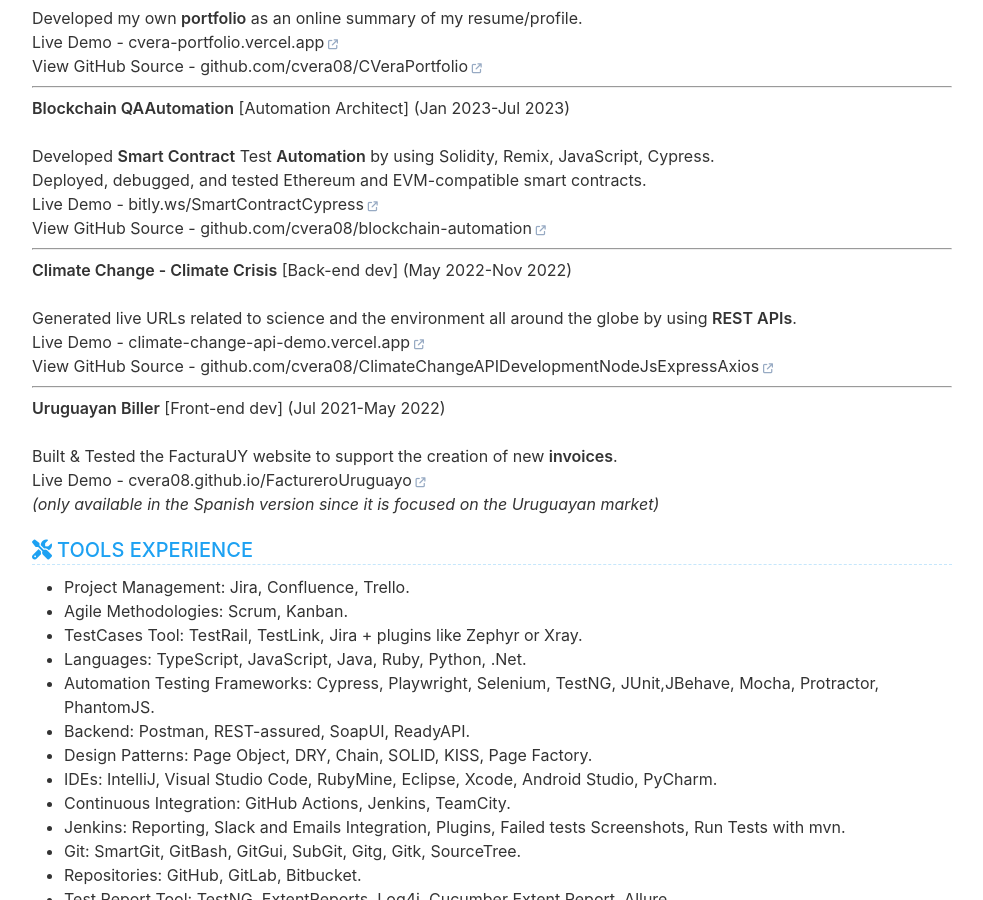
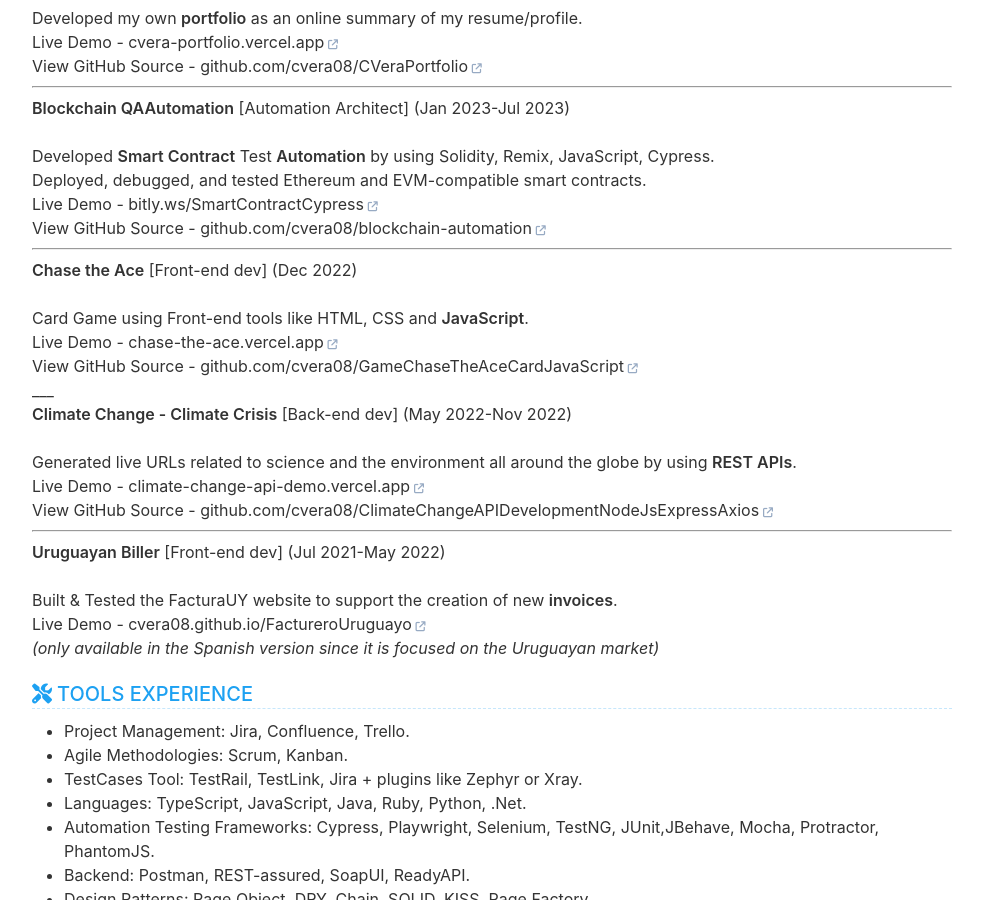
Before and after one commit to cvera08/full-resume, a Jekyll site: the page built from index.html, in a window 1280 px wide and 900 px high, scrolled down 3602 px. Shown: the whole window, without its empty margins (148-1131 px from the left). Built offline with Jekyll 4.4.1, drawn with Linux system fonts in a browser that asks for light colours.

Commit message:
feat: chase the ace

```diff
--- a/_data/data.yml
+++ b/_data/data.yml
@@ -241,6 +241,12 @@ project:
     View GitHub Source - [github.com/cvera08/blockchain-automation](https://github.com/cvera08/blockchain-automation)
 
     ___
+    **Chase the Ace** [Front-end dev] (Dec 2022)
+    <br>
+    Card Game using Front-end tools like HTML, CSS and **JavaScript**.
+    Live Demo - [chase-the-ace.vercel.app](https://chase-the-ace.vercel.app/)
+    View GitHub Source - [github.com/cvera08/GameChaseTheAceCardJavaScript](https://github.com/cvera08/GameChaseTheAceCardJavaScript)
+    ___
     **Climate Change - Climate Crisis** [Back-end dev] (May 2022-Nov 2022)
     <br>
     Generated live URLs related to science and the environment all around the globe by using **REST APIs**.
```
